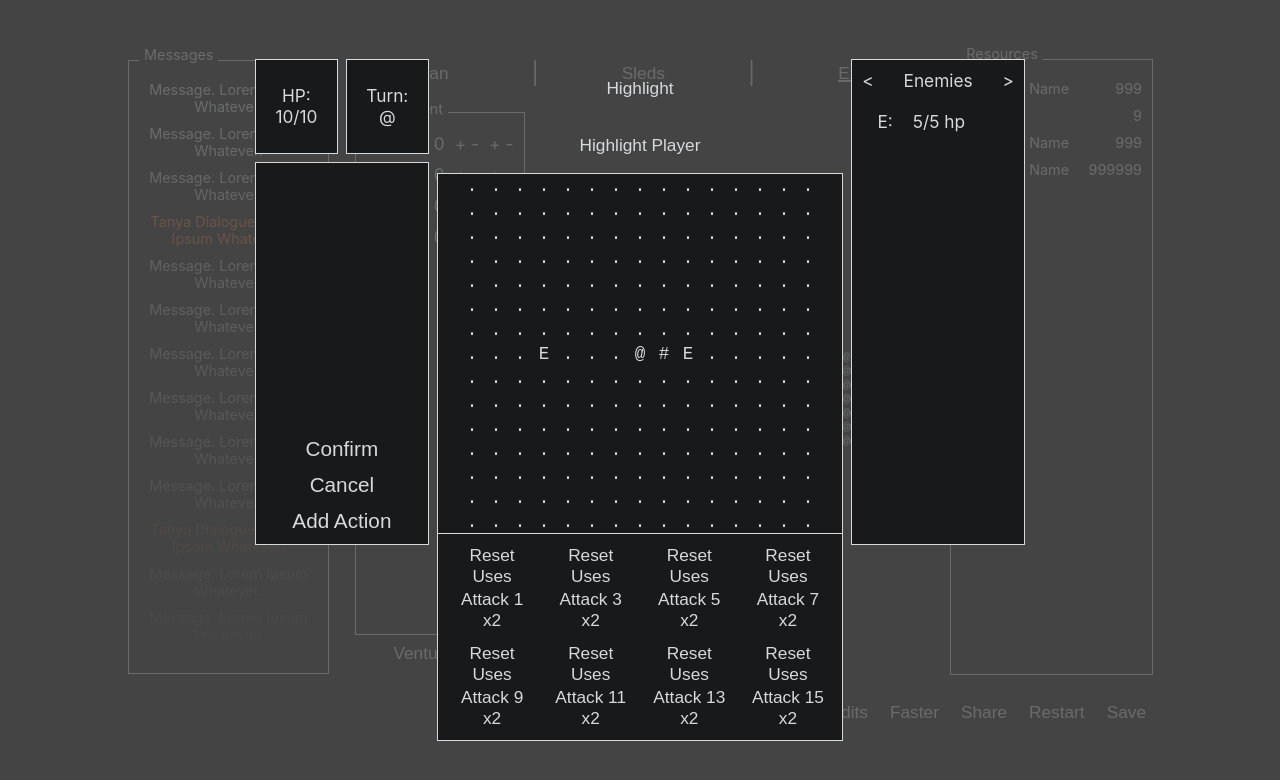
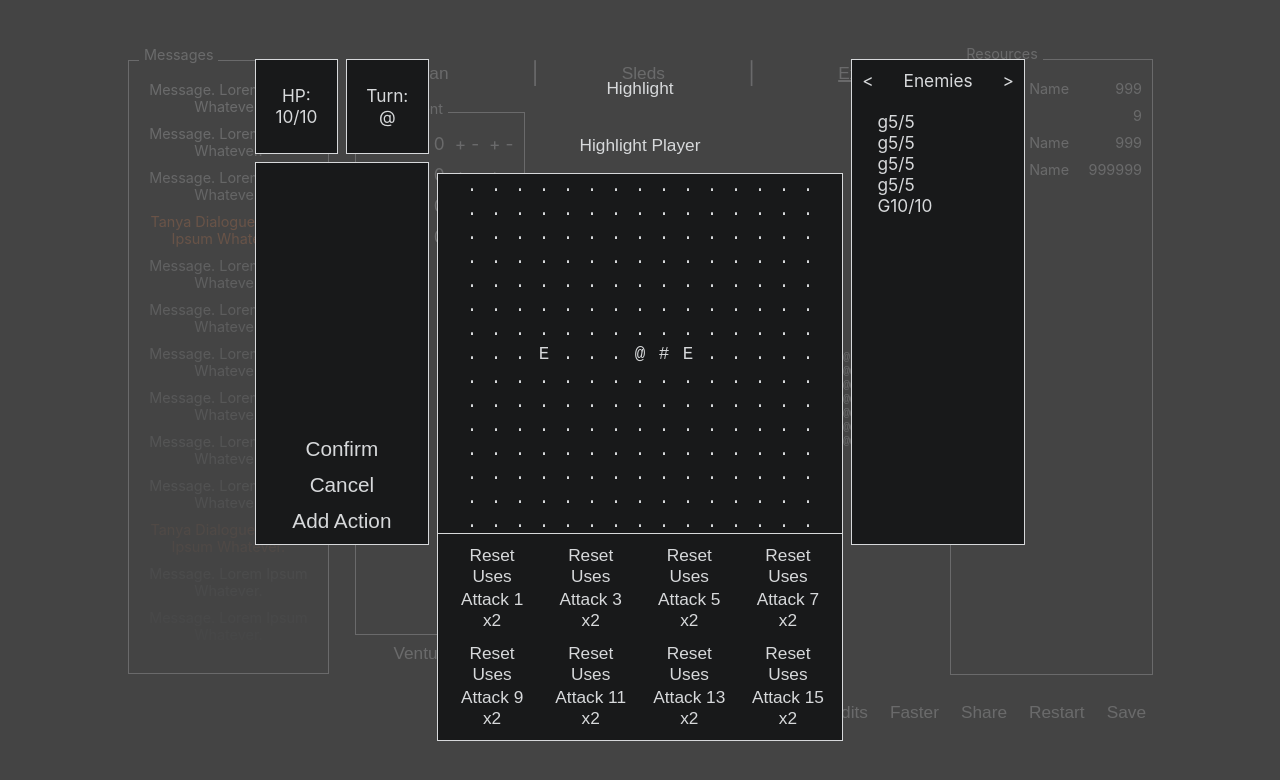
Before and after one commit to EthanPHall/rime-and-rust-ts, a React (Create React App) app: page / in a window 1280 px wide. Shown: the top 780 px of the page. Built offline with nearby package versions, Linux system fonts and the light colour scheme.

Commit message:
EnemiesDisplay working

```diff
--- a/src/components/combat/EnemiesDisplay/EnemiesDisplay.css
+++ b/src/components/combat/EnemiesDisplay/EnemiesDisplay.css
@@ -13,3 +13,14 @@
 .enemies-display .enemy-hp{
     margin-left: var(--large-gap);
 }
+
+.enemy-info{
+    width: 300px;
+    height: 250px;
+
+    position: absolute;
+    left: 0;
+
+    background-color: var(--background-color);
+    border: 1px solid var(--outline-color);
+}
--- a/src/components/combat/EnemiesDisplay/EnemiesDisplay.tsx
+++ b/src/components/combat/EnemiesDisplay/EnemiesDisplay.tsx
@@ -3,17 +3,66 @@ import './EnemiesDisplay.css';
 
 interface EnemiesDisplayProps {}
 
-const EnemiesDisplay: FC<EnemiesDisplayProps> = () => (
-  <div className="enemies-display" data-testid="enemies-display">
-    <div className='enemy-entry'>
-      <div className='enemy-symbol'>
-        E:
+class Enemy{
+  hp: number;
+  maxHp: number;
+  symbol: string;
+  name: string;
+  description: string;
+  constructor(hp: number, maxHp: number, symbol: string, name: string, description: string){
+    this.hp = hp;
+    this.maxHp = maxHp;
+    this.symbol = symbol;
+    this.name = name;
+    this.description = description;
+  }
+}
+
+const EnemyInfoCard: FC<{enemy: Enemy, hideCard: () => void}> = ({enemy, hideCard}) => {
+  return (
+    <div className="enemy-info" data-testid="enemy-info">
+      <h3>{enemy.name}</h3>
+      <p>{enemy.description}</p>
+      <button onClick={hideCard}>Close</button>
+    </div>
+  );
+}
+
+const EnemyEntry: FC<{enemy: Enemy, onClick: () => void}> = ({enemy, onClick}) => {
+  return (
+    <div className="enemy-entry" data-testid="enemy-entry" onClick={onClick}>
+      <span>{enemy.symbol}</span>
+      <span>{enemy.hp}/{enemy.maxHp}</span>
+    </div>
+  );
+}
+
+const EnemiesDisplay: FC<EnemiesDisplayProps> = () => {
+  const [enemies, setEnemies] = React.useState<Enemy[]>([
+    new Enemy(5, 5, 'g', 'Goblin', 'A small goblin'),
+    new Enemy(5, 5, 'g', 'Goblin', 'A small goblin'),
+    new Enemy(5, 5, 'g', 'Goblin', 'A small goblin'),
+    new Enemy(5, 5, 'g', 'Goblin', 'A small goblin'),
+    new Enemy(10, 10, 'G', 'Goblin Boss', 'A big goblin'),
+  ]);
+  const [displayInfoForEnemy, setDisplayInfoForEnemy] = React.useState<Enemy | null>(null);
+
+  return (
+    <>
+      {displayInfoForEnemy && (
+        <div className="enemy-info" data-testid="enemy-info">
+          <EnemyInfoCard enemy={displayInfoForEnemy} hideCard={() => setDisplayInfoForEnemy(null)} />
+        </div>
+      )}
+      <div className="enemies-display" data-testid="enemies-display">
+        {
+          enemies.map((enemy, index) => (
+            <EnemyEntry key={index} enemy={enemy} onClick={() => setDisplayInfoForEnemy(enemy)} />
+          ))
+        }
       </div>
-      <div className='enemy-hp'>
-        5/5 hp
-      </div>
-    </div>
-  </div>
-);
+    </>
+  );
+}
 
 export default EnemiesDisplay;
```
